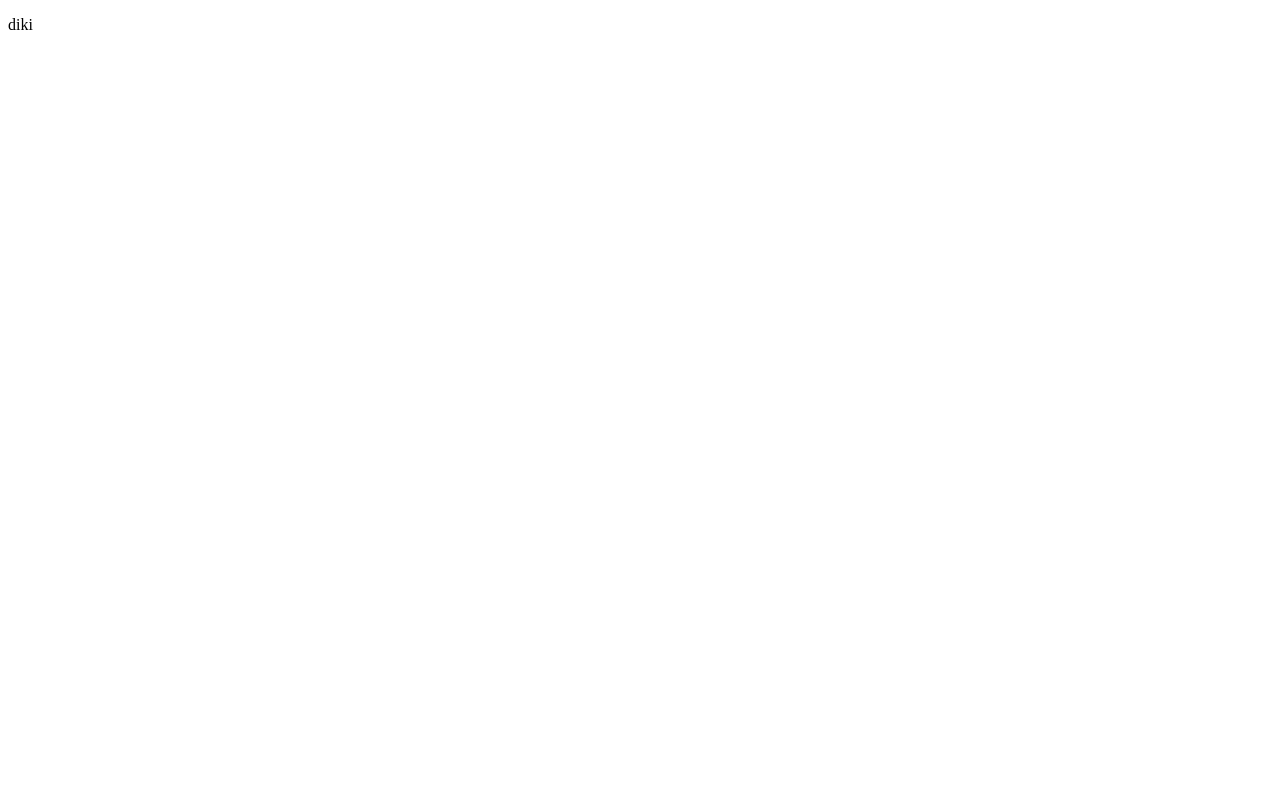
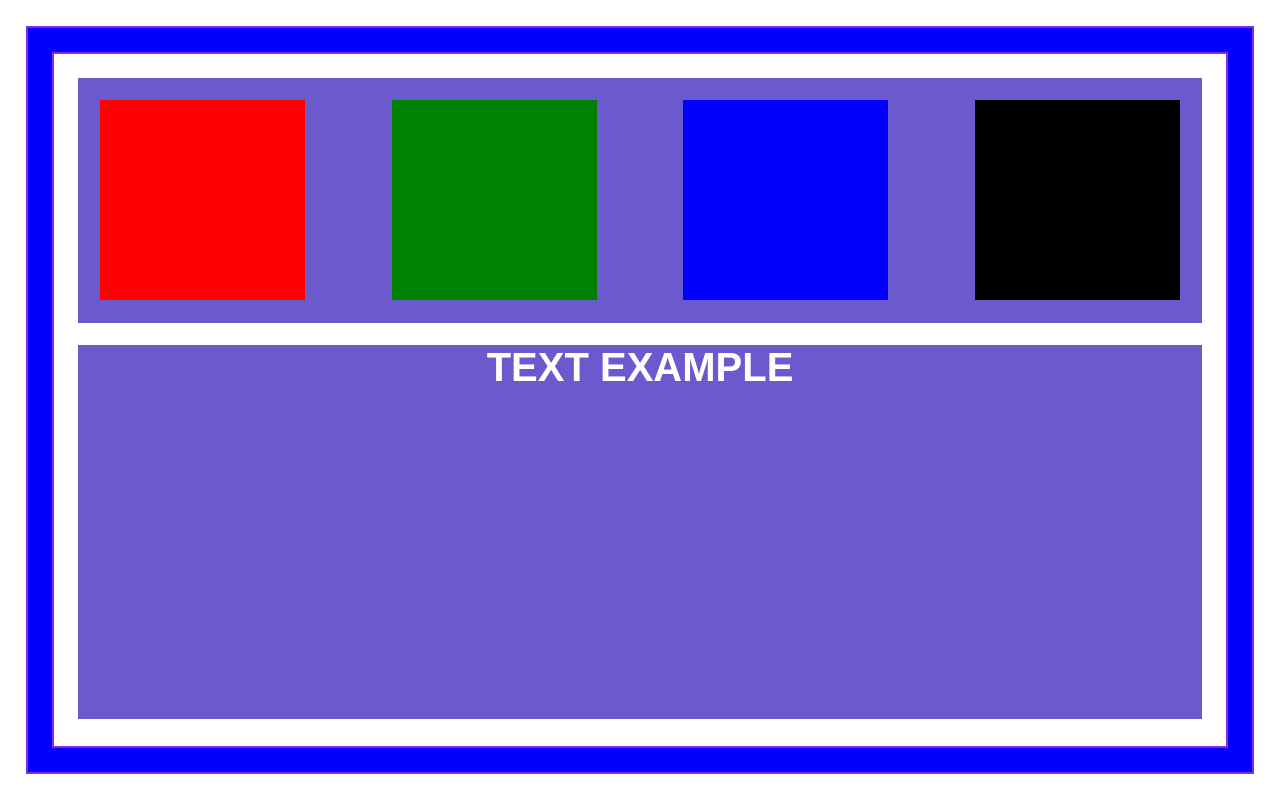
Before and after one commit to K1kva2006/Kikva, a plain HTML site: page index.html in a window 1280 px wide. Drawn offline with Linux system fonts and the light colour scheme.

Commit message:
Kikva's-resulution

```diff
--- a/index.html
+++ b/index.html
@@ -4,9 +4,22 @@
     <meta charset="UTF-8">
     <meta http-equiv="X-UA-Compatible" content="IE=edge">
     <meta name="viewport" content="width=device-width, initial-scale=1.0">
-    <title>Document</title>
+    <title>All device resulution</title>
+    <link rel="stylesheet" href="style.css">
 </head>
 <body>
-    <p>diki</p>
+    <div class="container">
+        <div class="main-box">
+            <div class="box1">
+                <div class="box"></div>
+                <div class="box"></div>
+                <div class="box"></div>
+                <div class="box"></div>
+            </div>
+            <div class="box2">
+                <p class="text">Text Example</p>
+            </div>
+        </div>
+    </div>
 </body>
 </html>
--- /dev/null
+++ b/style.css
@@ -0,0 +1,66 @@
+* {
+    margin: 0;
+    padding: 0;
+    box-sizing: border-box;
+}
+html, body {
+    height: 100%;
+    width: 100%;
+}
+body {
+    padding: 2%;
+}
+
+.container {
+    height: 100%;
+    background-color: blue;
+    border: 2px solid blueviolet;
+    padding: 2%;
+}
+.main-box {
+    height: 100%;
+    background-color: white;
+    border: 2px solid blueviolet;
+    padding: 2%;
+}
+.box2 {
+    background-color: slateblue;
+    height: 58%;
+    margin-top: 2%;
+}
+.text {
+    font-family: Arial, Helvetica, sans-serif;
+    text-transform: uppercase;
+    font-weight: bold;
+    color: white;
+    text-align: center;
+    font-size: 250%;
+}
+.box1 {
+    background-color: slateblue;
+    height: 38%;
+    padding: 2%;
+    display: grid;
+    grid-template-columns: 1fr 1fr 1fr 1fr;
+    column-gap: 8%;
+
+}
+.box {
+    background-color: white;
+    width: 100%;
+    height: 100%;
+    display: inline-block;
+}
+
+.box:nth-child(1) {
+    background-color: red;
+}
+.box:nth-child(2) {
+    background-color: green;
+}
+.box:nth-child(3) {
+    background-color: blue;
+}
+.box:nth-child(4) {
+    background-color: black;
+}
```
